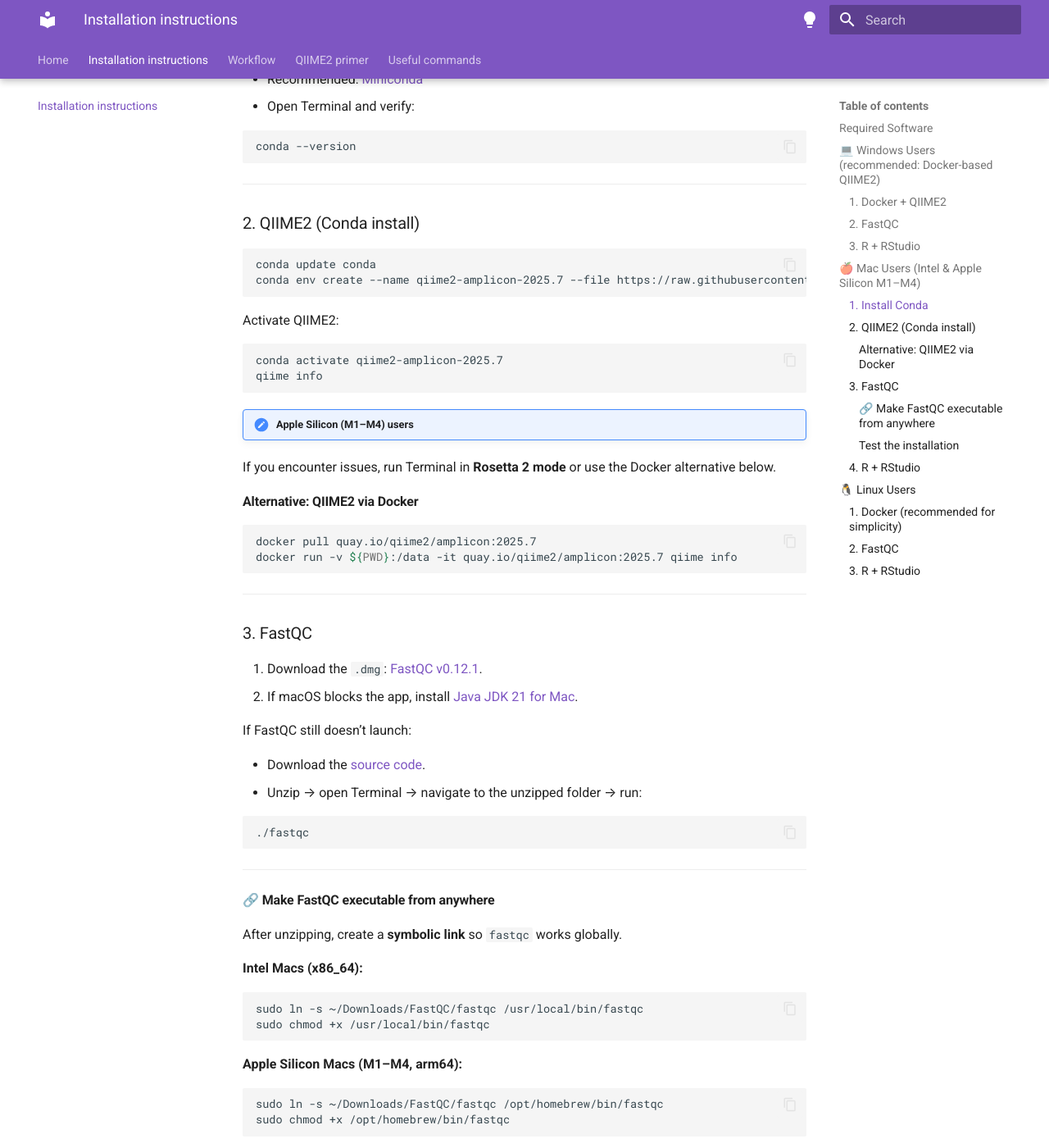
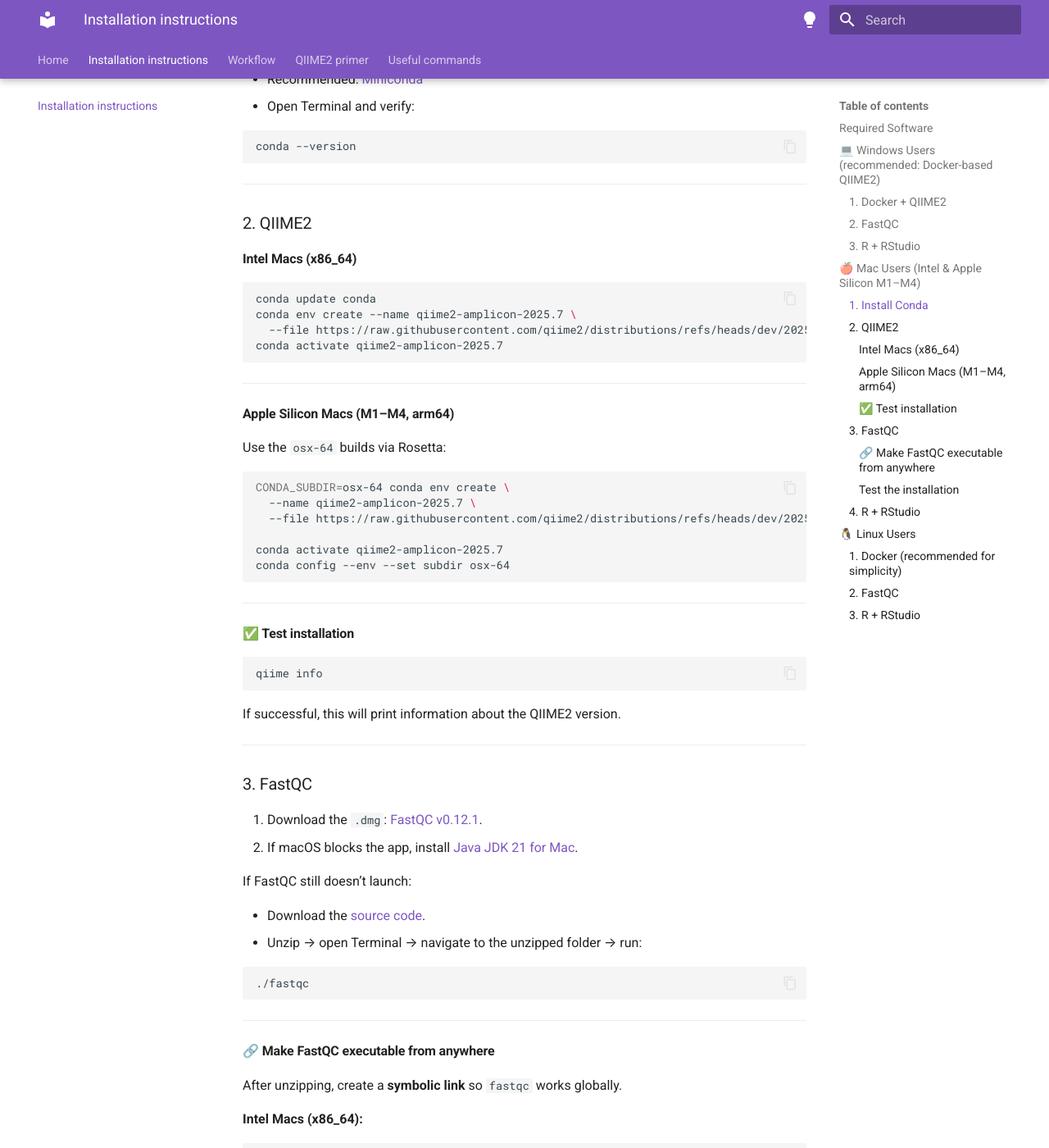
Before and after one commit to natashaztarora/bioinformatics_workflow_bme307, an MkDocs documentation site: the page built from docs/installation_instructions.md, in a window 1280 px wide and 1400 px high, scrolled down 1972 px. Shown: the whole window at 82% size. Built offline with MkDocs 1.6.1 and Material for MkDocs 9.7.7, drawn with Linux system fonts in a browser that asks for light colours.

````diff
--- a/docs/installation_instructions.md
+++ b/docs/installation_instructions.md
@@ -90,29 +90,41 @@
 
 ---
 
-### 2. QIIME2 (Conda install)
+### 2. QIIME2
+
+#### Intel Macs (x86\_64)
 
 ```bash
 conda update conda
-conda env create --name qiime2-amplicon-2025.7 --file https://raw.githubusercontent.com/qiime2/distributions/refs/heads/dev/2025.7/amplicon/released/qiime2-amplicon-macos-latest-conda.yml
+conda env create --name qiime2-amplicon-2025.7 \
+  --file https://raw.githubusercontent.com/qiime2/distributions/refs/heads/dev/2025.7/amplicon/released/qiime2-amplicon-macos-latest-conda.yml
+conda activate qiime2-amplicon-2025.7
 ```
 
-Activate QIIME2:
+---
+
+#### Apple Silicon Macs (M1–M4, arm64)
+
+Use the `osx-64` builds via Rosetta:
 
 ```bash
+CONDA_SUBDIR=osx-64 conda env create \
+  --name qiime2-amplicon-2025.7 \
+  --file https://raw.githubusercontent.com/qiime2/distributions/refs/heads/dev/2025.7/amplicon/released/qiime2-amplicon-macos-latest-conda.yml
+
 conda activate qiime2-amplicon-2025.7
+conda config --env --set subdir osx-64
+```
+
+---
+
+#### ✅ Test installation
+
+```bash
 qiime info
 ```
 
-!!! note "Apple Silicon (M1–M4) users"
-If you encounter issues, run Terminal in **Rosetta 2 mode** or use the Docker alternative below.
-
-#### Alternative: QIIME2 via Docker
-
-```bash
-docker pull quay.io/qiime2/amplicon:2025.7
-docker run -v ${PWD}:/data -it quay.io/qiime2/amplicon:2025.7 qiime info
-```
+If successful, this will print information about the QIIME2 version.
 
 ---
 
````
